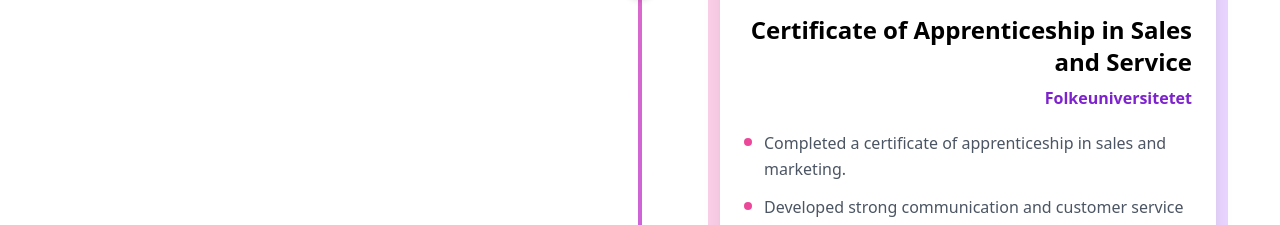
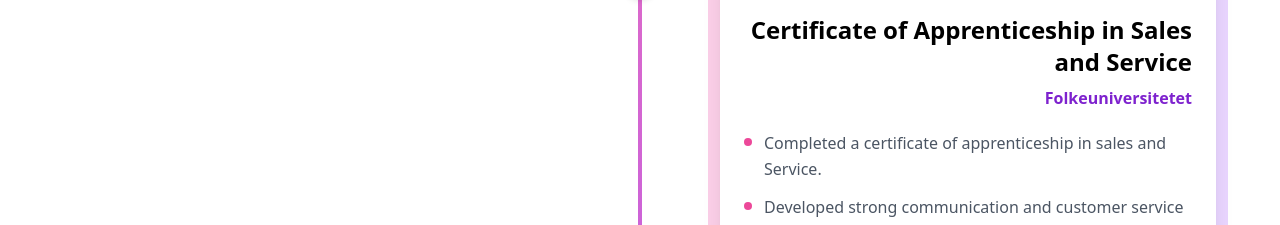
Before and after one commit to Veronicabrun/portfolio2, a React (Create React App) app: page /about in a window 1280 px wide. Shown: the part 900-1125 px from the top of the page. Built offline with nearby package versions, Linux system fonts and the light colour scheme.

Commit message:
Update about timeline content

```diff
--- a/src/components/AboutTimeline/index.jsx
+++ b/src/components/AboutTimeline/index.jsx
@@ -16,7 +16,7 @@ const timelineItems = [
     title: "Certificate of Apprenticeship in Sales and Service",
     place: "Folkeuniversitetet",
     points: [
-      "Completed a certificate of apprenticeship in sales and marketing.",
+      "Completed a certificate of apprenticeship in sales and Service.",
       "Developed strong communication and customer service skills.",
       "Worked with customer interaction, product presentation and daily store routines.",
     ],
```
